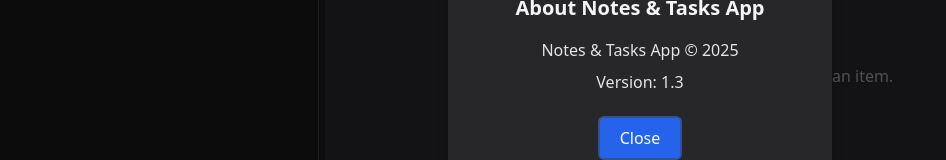
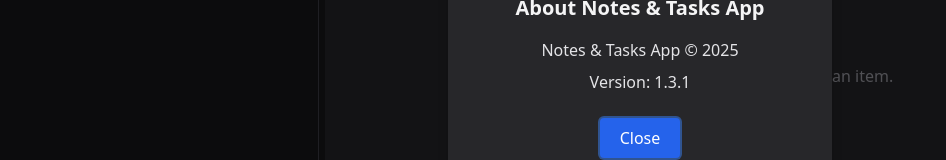
Before and after one commit to dushkin/My-Notes-and-Tasks, a React (Vite) app: page / in a window 1280 px wide. Both pictures are taken after a click on the button "About this application". Shown: the part 324-484 px from the top of the page, without its empty margins (0-946 px from the left). Built offline with nearby package versions, Linux system fonts and the light colour scheme; the HTML template or start-up script is replaced by a standard one.

Commit message:
Update to 1.3.1

```diff
--- a/src/components/AboutDialog.jsx
+++ b/src/components/AboutDialog.jsx
@@ -5,7 +5,7 @@ const AboutDialog = ({ isOpen, onClose }) => {
   if (!isOpen) return null;
 
   const appName = "Notes & Tasks App"; // You can change this
-  const appVersion = "1.3";
+  const appVersion = "1.3.1";
   const currentYear = new Date().getFullYear(); // Get the current year
 
   return (
```
